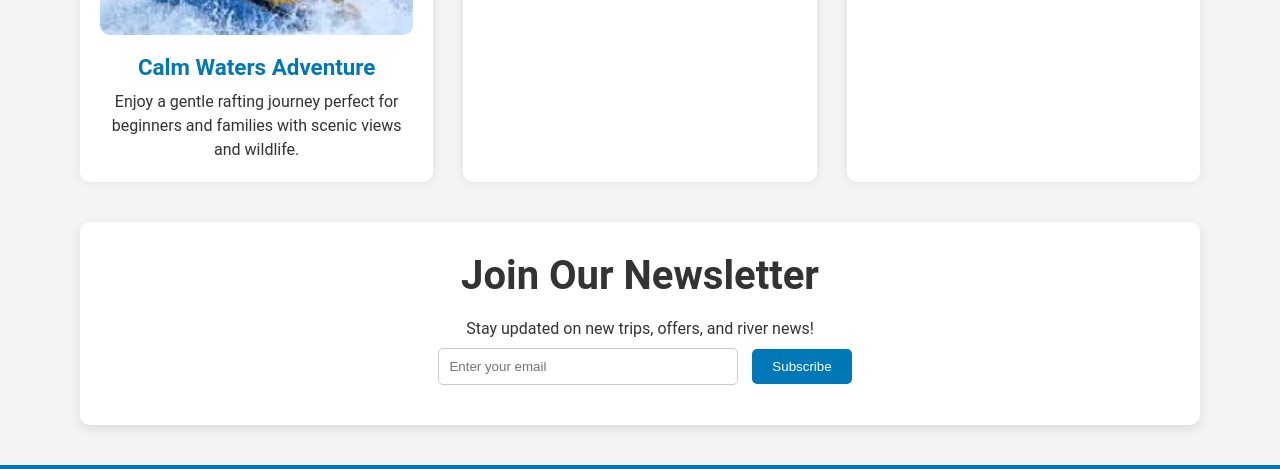
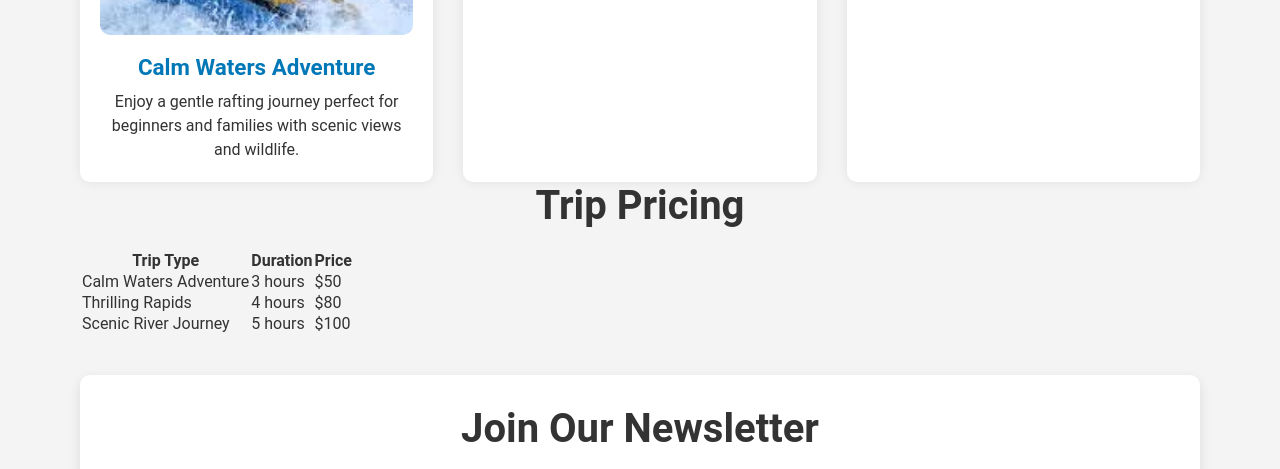
Before and after one commit to daphineayaa/wdd130, a plain HTML site: page wwr/trips.html in a window 1280 px wide. Shown: the part 1142-1611 px from the top of the page. Drawn offline with Linux system fonts and the light colour scheme.

Commit message:
Add files via upload

```diff
--- a/wwr/trips.html
+++ b/wwr/trips.html
@@ -54,6 +54,34 @@
         </div>
       </div>
     </section>
+    <section class="table">
+      <h2>Trip Pricing</h2>
+      <table>
+        <thead>
+          <tr>
+            <th>Trip Type</th>
+            <th>Duration</th>
+            <th>Price</th>
+          </tr>
+        </thead>
+        <tbody>
+          <tr>
+            <td>Calm Waters Adventure</td>
+            <td>3 hours</td>
+            <td>$50</td>
+          </tr>
+          <tr>
+            <td>Thrilling Rapids</td>
+            <td>4 hours</td>
+            <td>$80</td>
+          </tr>
+          <tr>
+            <td>Scenic River Journey</td>
+            <td>5 hours</td>
+            <td>$100</td>
+          </tr>
+        </tbody>
+      </table>
     <section class="newsletter">
       <h2>Join Our Newsletter</h2>
       <p>Stay updated on new trips, offers, and river news!</p>
```
